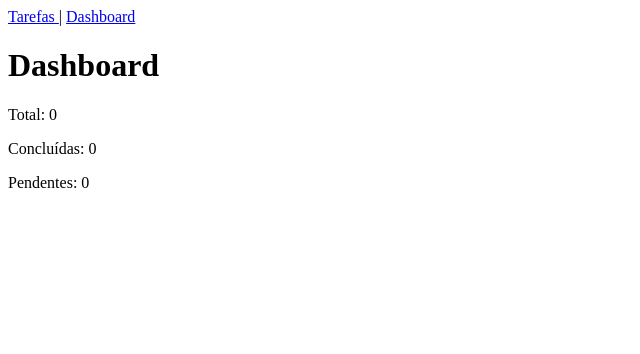
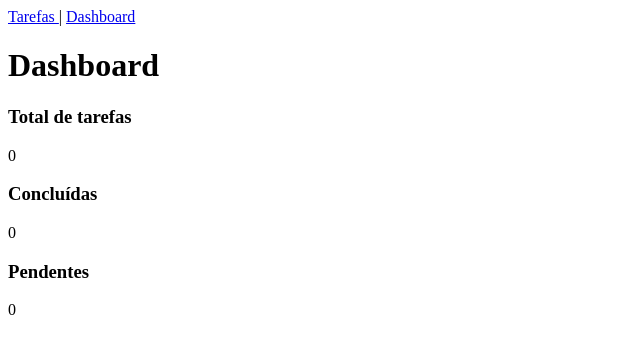
Before and after one commit to eoFrancaa/toDoList, a Vue app: page /dashboard in a window 1280 px wide. Shown: the top 354 px of the page, without its empty margins (0-640 px from the left). Built offline with nearby package versions, Linux system fonts and the light colour scheme; the HTML template or start-up script is replaced by a standard one.

Commit message:
getters no takestore

```diff
--- a/src/stores/taskStore.ts
+++ b/src/stores/taskStore.ts
@@ -20,10 +20,13 @@ export const useTaskStore = defineStore('tasks', () => {
   const tarefas = ref<Tarefa[]>(
 
     JSON.parse(
+
       localStorage.getItem('tarefas') || '[]'
+
     )
 
   )
+
 
 
   const tarefasConcluidas = computed(() => {
@@ -31,7 +34,7 @@ export const useTaskStore = defineStore('tasks', () => {
 
     return tarefas.value.filter(
 
-      tarefa => tarefa.concluida
+      t => t.concluida
 
     )
 
@@ -40,7 +43,21 @@ export const useTaskStore = defineStore('tasks', () => {
 
 
 
-  function adicionarTarefa(titulo:string){
+  const tarefasPendentes = computed(() => {
+
+
+    return tarefas.value.filter(
+
+      t => !t.concluida
+
+    )
+
+
+  })
+
+
+
+  function adicionarTarefa(titulo: string) {
 
 
     tarefas.value.push({
@@ -49,30 +66,28 @@ export const useTaskStore = defineStore('tasks', () => {
 
       titulo,
 
-      concluida:false
+      concluida: false
 
     })
 
 
     salvar()
 
-
   }
 
 
 
-
-  function concluirTarefa(id:number){
+  function concluirTarefa(id: number) {
 
 
     const tarefa = tarefas.value.find(
 
-      tarefa => tarefa.id === id
+      t => t.id === id
 
     )
 
 
-    if(tarefa){
+    if (tarefa) {
 
       tarefa.concluida = !tarefa.concluida
 
@@ -85,13 +100,12 @@ export const useTaskStore = defineStore('tasks', () => {
 
 
 
-
-  function excluirTarefa(id:number){
+  function excluirTarefa(id: number) {
 
 
     tarefas.value = tarefas.value.filter(
 
-      tarefa => tarefa.id !== id
+      t => t.id !== id
 
     )
 
@@ -103,7 +117,7 @@ export const useTaskStore = defineStore('tasks', () => {
 
 
 
-  function salvar(){
+  function salvar() {
 
 
     localStorage.setItem(
@@ -119,12 +133,14 @@ export const useTaskStore = defineStore('tasks', () => {
 
 
 
+  return {
 
-  return {
 
     tarefas,
 
     tarefasConcluidas,
+
+    tarefasPendentes,
 
     adicionarTarefa,
 
@@ -132,6 +148,7 @@ export const useTaskStore = defineStore('tasks', () => {
 
     excluirTarefa
 
+
   }
 
 
--- a/src/views/dashboardView.vue
+++ b/src/views/dashboardView.vue
@@ -1,25 +1,10 @@
 <script setup lang="ts">
+
 
 import { useTaskStore } from '../stores/taskStore'
 
-import { computed } from 'vue'
-
 
 const taskStore = useTaskStore()
-
-
-
-const pendentes = computed(()=>{
-
-
-return taskStore.tarefas.filter(
-
-t => !t.concluida
-
-).length
-
-
-})
 
 
 </script>
@@ -27,26 +12,27 @@ t => !t.concluida
 
 <template>
 
-
     <h1>Dashboard</h1>
 
+    <div>
+        <h3>Total de tarefas</h3>
 
         <p>
-Total:
             {{ taskStore.tarefas.length }}
         </p>
 
+        <h3>Concluídas</h3>
 
         <p>
-Concluídas:
             {{ taskStore.tarefasConcluidas.length }}
         </p>
 
+        <h3>Pendentes</h3>
 
         <p>
-Pendentes:
-{{ pendentes }}
+            {{ taskStore.tarefasPendentes.length }}
         </p>
+    </div>
 
 
 </template>
```
Lines whose indentation alone changed are shown as unchanged.
